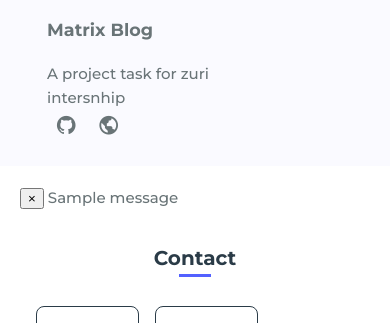
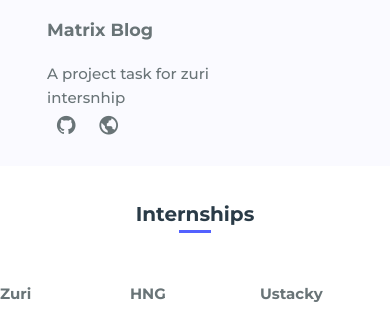
Before and after one commit to izudada/my_portfolio, a Django app: page / in a window 390 px wide. Shown: the part 4745-5068 px from the top of the page. Run offline with Django 3.2, Linux system fonts and the light colour scheme; tables that the repository leaves empty hold one stand-in row (values such as "Sample post"); one stand-in notice (Sample message) is shown.

Commit message:
Edit contact from in dex, rewrite indexview using form view

```diff
--- a/portfolio/static/css/main.css
+++ b/portfolio/static/css/main.css
@@ -135,7 +135,7 @@
         width: 80%;
         height: 100%;
         padding: 2rem;
-        background-color: rgba(255,255,255,.3);
+        background-color: rgba(255,255,255,.8);
         transition: .5s;
         backdrop-filter: blur(10px);
     }
@@ -315,9 +315,32 @@
     color: var(--dark-color);
 }
 
+/* INTERNSHIPS */
+
+#intersnhips{
+    display: flex;
+    flex-direction: column;
+    align-content: center;
+    justify-content: center;
+}
+.internships{
+    display: flex;
+    justify-content: center;
+    align-self: center;
+}
+.internships data{
+    padding: 5px;
+}
+.internships data img{
+    width: 15%;
+}
+
 /* ===== CONTACT =====*/
 .contact__container{
     row-gap: 2rem;
+    height: 100vh;
+    display: flex;
+    justify-content: center;
 }
 .contact__subtitle{
     font-size: var(--normal-font-size);
@@ -336,7 +359,7 @@
     width: 100%;
     padding: .8rem;
     outline: none;
-    border: 1.5px solid var(--dark-color);
+    border: 1.5px solid var(--first-color);
     font-size: var(--normal-font-size);
     margin-bottom: var(--mb-4);
     border-radius: .5rem;
--- a/portfolio/static/js/main.js
+++ b/portfolio/static/js/main.js
@@ -35,7 +35,8 @@
 
         if(scrollY > sectionTop && scrollY <= sectionTop + sectionHeight){
             document.querySelector('.nav__menu a[href*=' + sectionId + ']').classList.add('active')
-        }else{
+        }
+        else{
             document.querySelector('.nav__menu a[href*=' + sectionId + ']').classList.remove('active')
         }
     })
@@ -70,7 +71,7 @@
 sr.reveal('.portfolio__img', {interval: 200})
 
 /*SCROLL CONTACT*/
-sr.reveal('.contact__subtitle', {})
-sr.reveal('.contact__text', {interval: 200})
-sr.reveal('.contact__input', {delay: 400})
-sr.reveal('.contact__button', {delay: 600})
+// sr.reveal('.contact__subtitle', {})
+// sr.reveal('.contact__text', {interval: 200})
+// sr.reveal('.contact__input', {delay: 400})
+// sr.reveal('.contact__button', {delay: 600})
--- a/portfolio/templates/index.html
+++ b/portfolio/templates/index.html
@@ -28,7 +28,7 @@
                     <li class="nav__item"><a href="#about" class="nav__link">About</a></li>
                     <li class="nav__item"><a href="#skills" class="nav__link">Skills</a></li>
                     <li class="nav__item"><a href="#portfolio" class="nav__link">Portfolio</a></li>
-                    <li class="nav__item"><a href="https://izudada.hashnode.dev/" class="nav__link" target="_blank">Blog</a></li>
+                    <li class="nav__item"><a href="#internships" class="nav__link">Internships</a></li>
                     <li class="nav__item"><a href="#contact" class="nav__link">Contact</a></li>
                 </ul>
             </div>
@@ -173,27 +173,38 @@
             </div>
         </section>
 
+        <section section="section" id="internships">
+            <h2 class="section-title">Internships</h2>
+            <div class="internships">
+                <div class="data">
+                    <h4>Zuri</h4>
+                    <img src="https://res.cloudinary.com/dro7pyxba/image/upload/v1629348471/my_portfolio/internships/download_pywcbg.png" alt="Zuri Logo">
+                </div>
+                <div class="data">
+                    <h4>HNG</h4>
+                    <img src="https://res.cloudinary.com/dro7pyxba/image/upload/v1629357168/my_portfolio/internships/1565099198766_ybvyl3.png" alt="HNG Logo">
+                </div>
+                <div class="data">
+                    <h4>Ustacky</h4>
+                    <img src="https://res.cloudinary.com/dro7pyxba/image/upload/v1629348471/my_portfolio/internships/1573923828493_cmsfun.png" alt="Ustacky Logo">
+                </div>
+            </div>
+        </section>
+
         <!--===== CONTACT =====-->
         <section class="contact section" id="contact">
-            {% for message in messages %}
-                <div class="alert {{ message.tags }} alert-dismissible" role="alert">
-                    <button type="button" class="close" data-dismiss="alert" aria-label="Close">
-                        <span aria-hidden="true">&times;</span>
-                    </button>
-                    {{ message | safe }}
-                </div>
-            {% endfor %}
+
             <h2 class="section-title">Contact</h2>
 
             <div class="contact__container bd-grid">
-                <form action="{% url 'contact_me' %}" class="contact__form" method="post">
+                <form action="" class="contact__form" method="post">
                     {% csrf_token %}
                     <div class="contact__inputs">
-                        <input type="text" name="name" placeholder="Name" class="contact__input">
-                        <input type="email" name="email" placeholder="Email" class="contact__input">
+                        {{ form.name }}
+                        {{ form.email }}
                     </div>
-
-                    <textarea name="message" id="" cols="0" rows="10" class="contact__input"></textarea>
+                    {{ form.subject }}
+                    {{ form.body }}
 
                     <input type="submit" value="Send" class="contact__button">
                 </form>
--- a/portfolio/urls.py
+++ b/portfolio/urls.py
@@ -3,7 +3,6 @@
 
 
 urlpatterns = [
-    path('contact_me/', views.contact_me, name="contact_me"),
     path('', views.IndexView.as_view(), name="index"),
     path('', include('django.contrib.auth.urls')),
 ]
--- a/portfolio/views.py
+++ b/portfolio/views.py
@@ -6,19 +6,22 @@
 
 from django.views.generic import TemplateView, FormView
 
-
-class IndexView(TemplateView):
-    template_name = 'index.html'
+from .forms import ContactForm
 
 
-def contact_me(request):
-    if request.method == 'POST':
-        recepient = request.POST['email']
-        name = request.POST['name']
-        body = request.POST['message']
-        subject = 'Portfolio Contact'
-        message = f'{name} => {body}'
+class IndexView(FormView):
+    form_class = ContactForm
+
+    template_name = "index.html"
+
+    success_url ="index"
+
+    def form_valid(self, form):
+        name=form.cleaned_data.get('name')
+        email=form.cleaned_data.get('email')
+        body = form.cleaned_data.get('body')
+        subject = form.cleaned_data.get('subject')
+        message = f' {name} => {body}'
         send_mail(subject,
-            message,recepient , [settings.EMAIL_HOST_USER], fail_silently = False)
-        messages.info(request, "Info: Thanks, I have gladly received your mail and enroute to read with anticipation.")
+            message,email , [settings.EMAIL_HOST_USER], fail_silently = False)
         return redirect('index')
```
